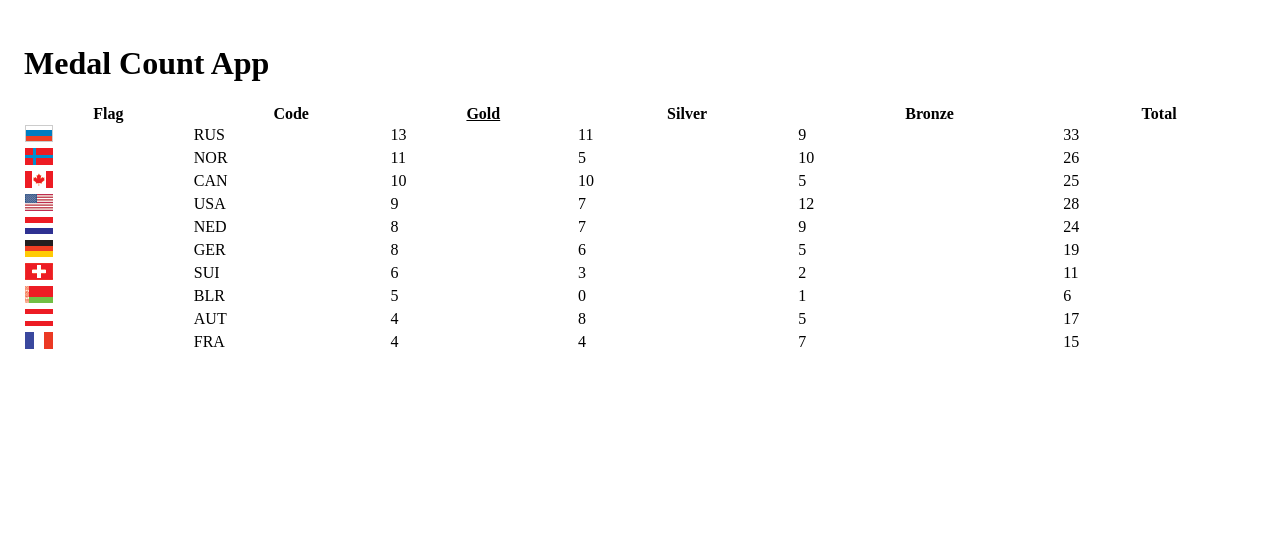
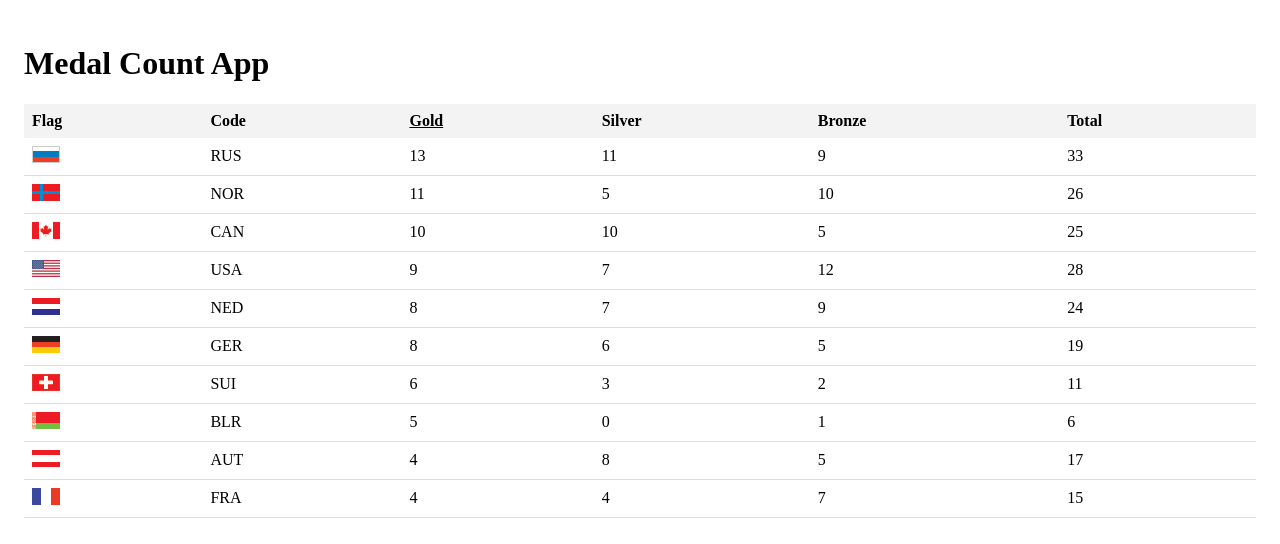
Before and after one commit to contactashpat/medal-count-app, a Next.js app: page / in a window 1280 px wide. Shown: the top 544 px of the page. Built offline with nearby package versions, Linux system fonts and the light colour scheme.

Commit message:
refactor: extract reusable cell style to reduce repetition

```diff
--- a/src/components/MedalRow.tsx
+++ b/src/components/MedalRow.tsx
@@ -9,12 +9,14 @@ type Props = {
 export default function MedalRow({ country }: Props) {
   return (
     <tr>
-      <td><FlagIcon code={country.code} /></td>
-      <td>{country.code}</td>
-      <td>{country.gold}</td>
-      <td>{country.silver}</td>
-      <td>{country.bronze}</td>
-      <td>{getTotalMedals(country)}</td>
+      <td style={{ padding: '0.5rem' }}>
+        <FlagIcon code={country.code} />
+      </td>
+      <td style={{ padding: '0.5rem' }}>{country.code}</td>
+      <td style={{ padding: '0.5rem' }}>{country.gold}</td>
+      <td style={{ padding: '0.5rem' }}>{country.silver}</td>
+      <td style={{ padding: '0.5rem' }}>{country.bronze}</td>
+      <td style={{ padding: '0.5rem' }}>{getTotalMedals(country)}</td>
     </tr>
   )
 }
--- a/src/components/MedalTable.tsx
+++ b/src/components/MedalTable.tsx
@@ -1,9 +1,8 @@
 import { CountryMedals } from '@/hooks/useMedalData'
-import MedalRow from './MedalRow'
 import { sortCountries } from '@/utils/sortCountries'
 import { SortKey } from '@/types/sort'
 import { useRouter } from 'next/router'
-import {CSSProperties} from "react";
+import FlagIcon from './FlagIcon'
 
 type Props = {
   countries: CountryMedals[]
@@ -15,46 +14,50 @@ export default function MedalTable({ countries, sortKey }: Props) {
   const sorted = sortCountries(countries, sortKey)
 
   const handleSort = (key: SortKey) => {
-    router.push(
-      {
-        pathname: '/',
-        query: { sort: key },
-      },
-      undefined,
-      { shallow: true }
-    )
+    router.push({ pathname: '/', query: { sort: key } }, undefined, { shallow: true })
   }
 
-  const headerStyle = (key: SortKey): CSSProperties => ({
+  const cellStyle: React.CSSProperties = {
+    padding: '0.5rem',
+    textAlign: 'left'
+  }
+
+  const headerStyle = (key: SortKey): React.CSSProperties => ({
+    ...cellStyle,
     cursor: 'pointer',
     textDecoration: sortKey === key ? 'underline' : 'none',
+    backgroundColor: '#f3f3f3'
   })
 
   return (
-    <table style={{ borderCollapse: 'collapse', width: '100%' }}>
+    <div style={{ overflowX: 'auto' }}>
+      <table style={{ borderCollapse: 'collapse', width: '100%', minWidth: '480px' }}>
         <thead>
         <tr>
-        <th>Flag</th>
-        <th>Code</th>
-        <th style={headerStyle('gold')} onClick={() => handleSort('gold')}>
-          Gold
-        </th>
-        <th style={headerStyle('silver')} onClick={() => handleSort('silver')}>
-          Silver
-        </th>
-        <th style={headerStyle('bronze')} onClick={() => handleSort('bronze')}>
-          Bronze
-        </th>
-        <th style={headerStyle('total')} onClick={() => handleSort('total')}>
-          Total
-        </th>
+          <th style={{ ...cellStyle, backgroundColor: '#f3f3f3' }}>Flag</th>
+          <th style={{ ...cellStyle, backgroundColor: '#f3f3f3' }}>Code</th>
+          <th style={headerStyle('gold')} onClick={() => handleSort('gold')}>Gold</th>
+          <th style={headerStyle('silver')} onClick={() => handleSort('silver')}>Silver</th>
+          <th style={headerStyle('bronze')} onClick={() => handleSort('bronze')}>Bronze</th>
+          <th style={headerStyle('total')} onClick={() => handleSort('total')}>Total</th>
         </tr>
         </thead>
         <tbody>
-      {sorted.map((c) => (
-        <MedalRow key={c.code} country={c} />
-      ))}
+        {sorted.map((country) => {
+          const total = country.gold + country.silver + country.bronze
+          return (
+            <tr key={country.code} style={{ borderBottom: '1px solid #ddd' }}>
+              <td style={cellStyle}><FlagIcon code={country.code} /></td>
+              <td style={cellStyle}>{country.code}</td>
+              <td style={cellStyle}>{country.gold}</td>
+              <td style={cellStyle}>{country.silver}</td>
+              <td style={cellStyle}>{country.bronze}</td>
+              <td style={cellStyle}>{total}</td>
+            </tr>
+          )
+        })}
         </tbody>
       </table>
+    </div>
   )
 }
```
Lines whose indentation alone changed are shown as unchanged.
